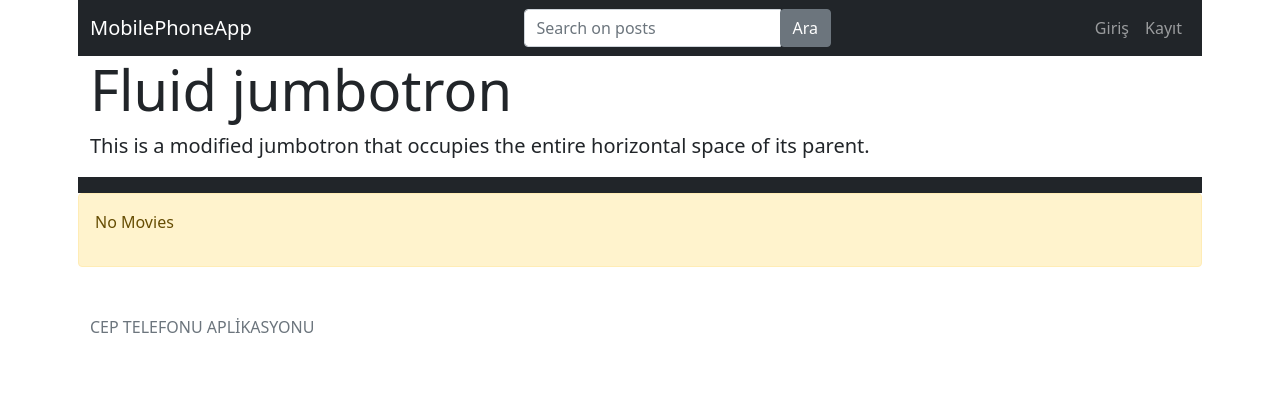
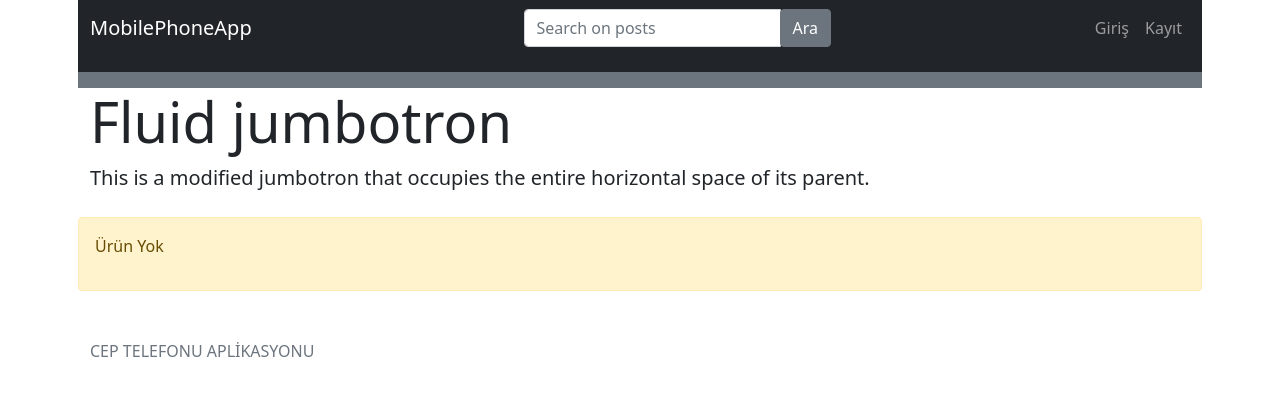
Before and after one commit to HalilSar/Ecommerce, a Django app: page / in a window 1280 px wide. Shown: the top 396 px of the page. Run offline with Django 3.2, Linux system fonts and the light colour scheme; data that the repository does not hold is empty.

Commit message:
template düzenlemesi yapıldı.

```diff
--- a/product/views.py
+++ b/product/views.py
@@ -26,17 +26,21 @@ def index(request):
 def getAll(request): pass
 def GetById(request,product_id):
     product = get_object_or_404(Product, pk = product_id)
+    categories =Category.objects.all()
     context = {
-        'product': product
+        'product': product,
+        'categories' : categories
+
     }
     return render(request, 'product/detail.html', context)
 
 def GetByCategoryId(request,category_id):
 
     products =Product.objects.filter(category_id=category_id)
+    categories =Category.objects.all()
     context = {
         'products': products,
-
+        'categories' : categories
     }
     return render(request, 'product/category.html', context)
 def GetAll(request): pass
--- a/templates/layout.html
+++ b/templates/layout.html
@@ -12,6 +12,17 @@
 <body class="container px-2">
 
     {% include 'partials/_navbar.html' %}
+    <header class=" navbar navbar-expand-sm bg-secondary navbar-dark opacity-0div" role="navigation">
+
+        <div class="container">
+            {% for category in categories %}
+            <ul class="nav navbar-nav mr-auto ">
+                <li class="nav-item"><a class="nav-link" href="{% url 'category' category.id %}">{{category.categoryname}}</a></li>
+            </ul>
+              {% endfor %}
+
+        </div>
+    </header>
 
     <main>
         {% include 'partials/_alert.html' %}
--- a/templates/partials/_navbar.html
+++ b/templates/partials/_navbar.html
@@ -1,5 +1,5 @@
 <header>
-    <div class="navbar navbar-expand-sm bg-dark navbar-dark">
+    <div class="navbar navbar-expand-sm bg-dark navbar-dark pb-4">
         <div class="container">
             <a href="{% url 'index' %}" class="navbar-brand">MobilePhoneApp</a>
             <form class="navbar-form navbar-left" role="search" method="GET" >
@@ -11,6 +11,7 @@
                     </span>
                 </div>
             </form>
+
             <ul class="navbar-nav">
 
                 {% if user.is_authenticated %}
--- a/templates/product/category.html
+++ b/templates/product/category.html
@@ -3,7 +3,7 @@
 {%block content%}
 <div class="row">
 
-    <div class="col-md-12">
+    <div class="col-md-12 mt-3">
 
         {% if products %}
         {% for product in products %}
@@ -30,7 +30,7 @@
         {% else %}
         <div class="alert alert-warning">
             <p>
-                No Movies
+                Ürün Yok
             </p>
         </div>
         {% endif %}
--- a/templates/product/index.html
+++ b/templates/product/index.html
@@ -12,19 +12,9 @@
 
 
 
-<header class=" navbar navbar-expand-sm bg-dark navbar-dark opacity-0div" role="navigation">
 
-    <div class="container">
-        {% for category in categories %}
-        <ul class="nav navbar-nav mr-auto ">
-            <li class="nav-item"><a class="nav-link" href="{% url 'category' category.id %}">{{category.categoryname}}</a></li>
-        </ul>
-          {% endfor %}
 
-    </div>
-</header>
-
-<div class="row">
+<div class="row mt-4">
 
     <div class="col-md-12">
 
@@ -72,7 +62,7 @@
         {% else %}
         <div class="alert alert-warning">
             <p>
-                No Movies
+               Ürün Yok
             </p>
         </div>
         {% endif %}
```
